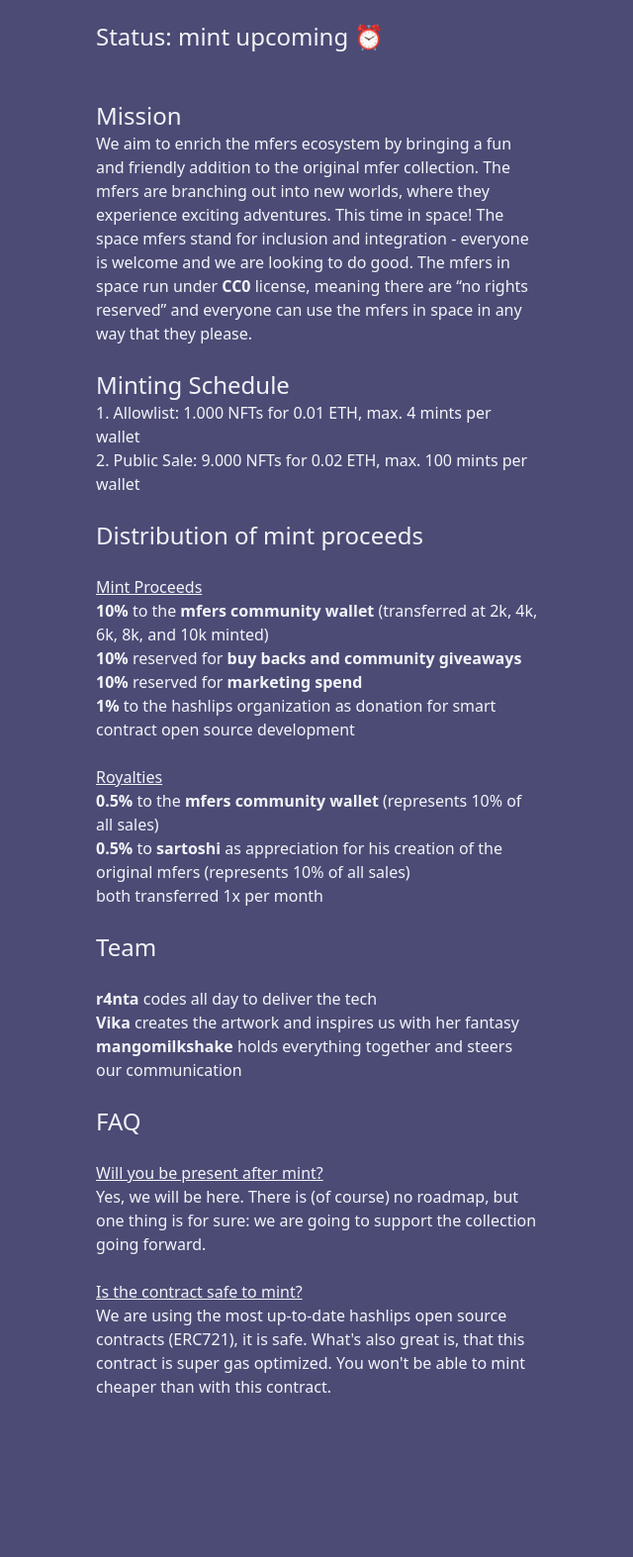
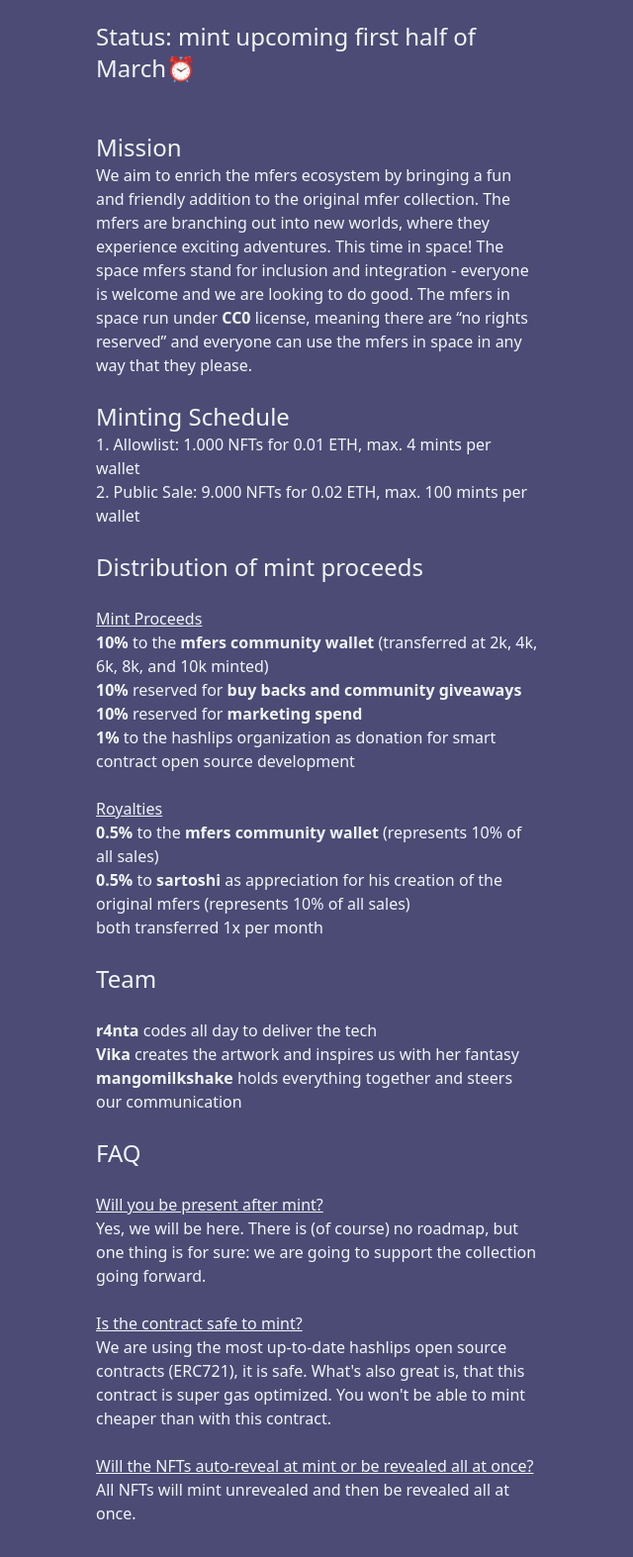
Before and after one commit to r4nta/mfers_in_space_v2, a website: page index.html in a window 1280 px wide. Shown: the part 886-2459 px from the top of the page at 99% size, without its empty margins (319-959 px from the left). Before the commit the page ends 2387 px from the top, so only its background shows below. Drawn offline with Linux system fonts and the light colour scheme.

Commit message:
Add files via upload

```diff
--- a/index.html
+++ b/index.html
@@ -23,7 +23,7 @@
         <h1 id="headline">The mfers are headed into space. 🚀🪐<br> Join them on their journey.</h1> <br>
           <p>A collection of 10.000 NFTs celebrating the original mfers by sartoshi. Designed to drive further value to the mfer ecosystem in a fun way.<br><br>
           <img id="logo" src="/build/images/teaser01.png" alt="Logo" /><br>
-          <h1 id="headline">Status: mint upcoming ⏰</h1><br>
+          <h1 id="headline">Status: mint upcoming first half of March⏰</h1><br>
 
 
         </p>
@@ -61,6 +61,8 @@
     <p>Yes, we will be here. There is (of course) no roadmap, but one thing is for sure: we are going to support the collection going forward.</p><br>
     <p><u>Is the contract safe to mint?</u></p>
     <p>We are using the most up-to-date hashlips open source contracts (ERC721), it is safe. What's also great is, that this contract is super gas optimized. You won't be able to mint cheaper than with this contract.</p><br>
+    <p><u>Will the NFTs auto-reveal at mint or be revealed all at once?</u></p>
+    <p>All NFTs will mint unrevealed and then be revealed all at once.</p><br>
 
   </div>
 
```
Also changed, not shown: build/images/preview.gif, build/manifest.json.
